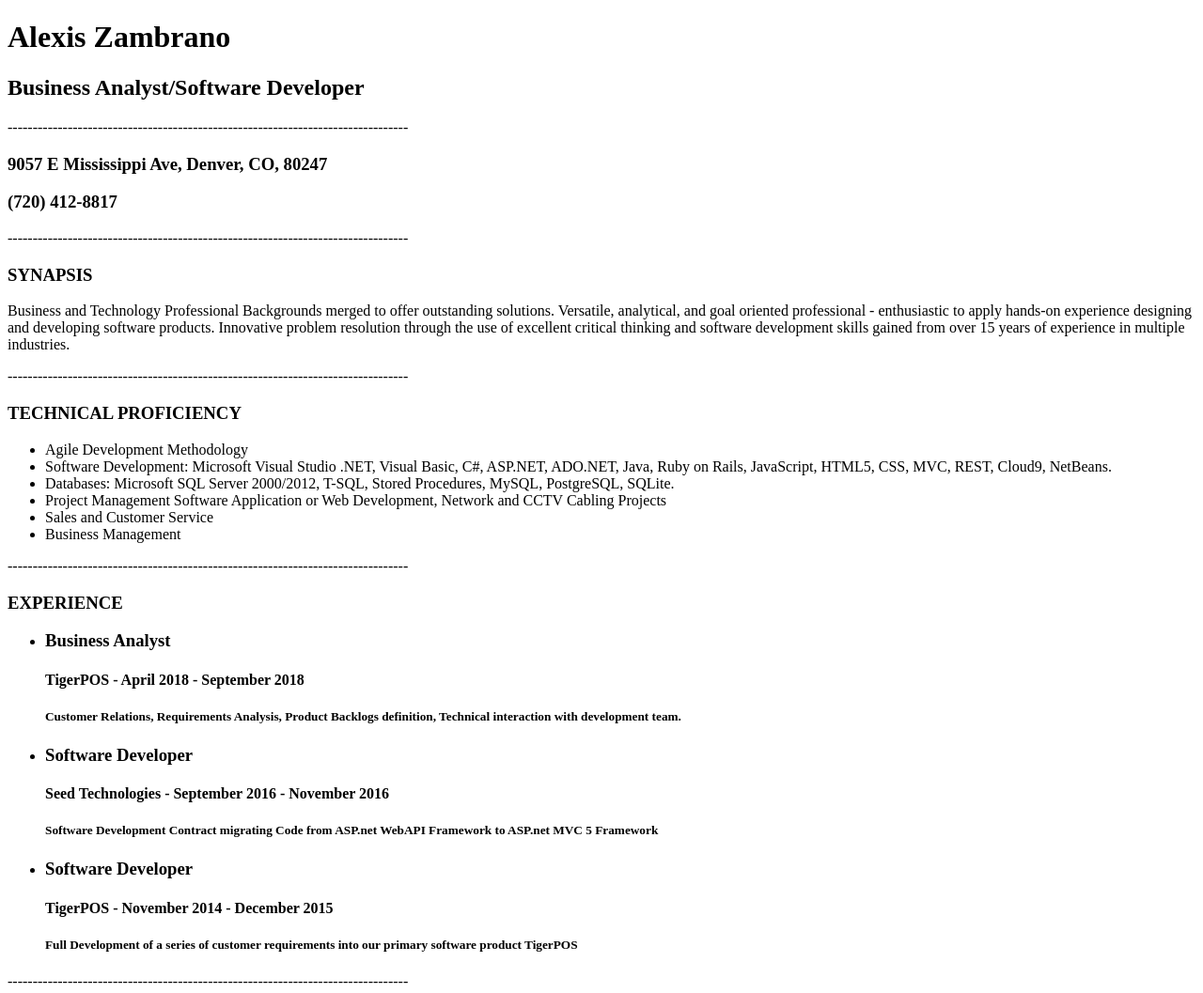
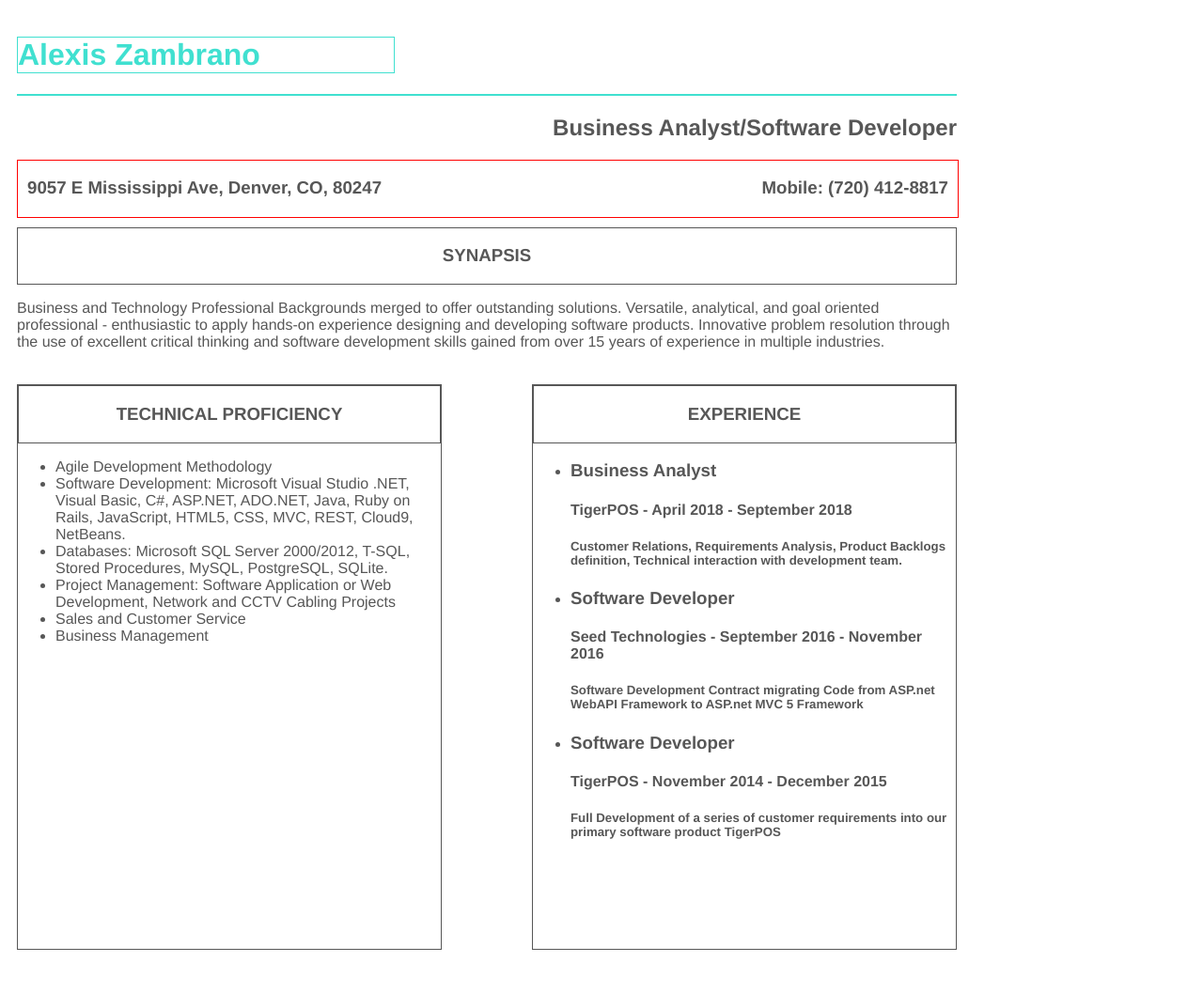
Before and after one commit to azambranoTechtonic/Resume, a plain HTML site: page index.html in a window 1280 px wide. Shown: the top 1057 px of the page at 94% size. Drawn offline with Linux system fonts and the light colour scheme.

Commit message:
Html with Css

```diff
--- a/index.html
+++ b/index.html
@@ -3,39 +3,43 @@
   <head>
     <meta charset="utf-8">
     <title>Alexis Zambrano Resume</title>
+    <link rel="stylesheet" href="styles.css">
   </head>
   <body>
+
     <div class="name"> <h1>Alexis Zambrano</h1></div>
-    <div class="jobTitle"> <h2>Business Analyst/Software Developer</h2></div>
-    <p>--------------------------------------------------------------------------------</p>
+    <div class="jobTitle">  <h2>Business Analyst/Software Developer</h2></div>
+
+    <div class="subHeader">
       <div class="address"> <h3>9057 E Mississippi Ave, Denver, CO, 80247</h3></div>
-    <div class="mobile"> <h3>(720) 412-8817</h3></div>
-    <p>--------------------------------------------------------------------------------</p>
-    <div class="synapsis"> <h3>SYNAPSIS</h3></div>
-    <div class="synapsisText"> <p>Business and Technology Professional Backgrounds merged to offer outstanding solutions. Versatile, analytical, and goal oriented professional - enthusiastic to apply hands-on experience designing and developing software products. Innovative problem resolution through the use of excellent critical thinking and software development skills gained from over 15 years of experience in multiple industries. </p></div>
-    <p>--------------------------------------------------------------------------------</p>
-    <div class="technical"> <h3>TECHNICAL PROFICIENCY</h3></div>
-    <div class="technicalBullets">
+      <div class="mobile"> <h3>Mobile: (720) 412-8817</h3></div>
+    </div>
+
+    <div class="fullBox">
+      <div class="subTitle"> <h3>SYNAPSIS</h3></div>
+      <div class="subTitleChild"> <p>Business and Technology Professional Backgrounds merged to offer outstanding solutions. Versatile, analytical, and goal oriented professional - enthusiastic to apply hands-on experience designing and developing software products. Innovative problem resolution through the use of excellent critical thinking and software development skills gained from over 15 years of experience in multiple industries. </p></div>
+    </div>
+
+    <div class="halfBox1">
+      <div class="subTitle"> <h3>TECHNICAL PROFICIENCY</h3></div>
+        <div class="subTitleChild">
             <ul>
                 <li>Agile Development Methodology</li>
                 <li>Software Development: Microsoft Visual Studio .NET, Visual Basic, C#, ASP.NET, ADO.NET, Java, Ruby on Rails, JavaScript, HTML5, CSS, MVC, REST, Cloud9, NetBeans.</li>
                 <li>Databases: Microsoft SQL Server 2000/2012, T-SQL, Stored Procedures, MySQL, PostgreSQL, SQLite.</li>
-        <li>Project Management
-Software Application or Web Development, Network and CCTV Cabling Projects
-</li>
+                <li>Project Management: Software Application or Web Development, Network and CCTV Cabling Projects</li>
                 <li>Sales and Customer Service</li>
                 <li>Business Management</li>
             </ul>
-
         </div>
-    <p>--------------------------------------------------------------------------------</p>
-    <div class="experience"> <h3>EXPERIENCE</h3></div>
-    <div class="experienceDetail">
+    </div>
+    <div class="halfBox2">
+      <div class="subTitle"> <h3>EXPERIENCE</h3></div>
+        <div class="subTitleChild">
             <ul>
                 <li><h3>Business Analyst</h3>
                     <h4>TigerPOS - April 2018 - September 2018</>
                     <h5>Customer Relations, Requirements Analysis, Product Backlogs definition, Technical interaction with development team.</h5>
-        </li>
                 </li>
                 <li><h3>Software Developer</h3>
                     <h4>Seed Technologies - September 2016 - November 2016</>
@@ -45,11 +49,9 @@ Software Application or Web Development, Network and CCTV Cabling Projects
                     <h4>TigerPOS - November 2014 - December 2015</>
                     <h5>Full Development of a series of customer requirements into our primary software product TigerPOS</h5>
                 </li>
-
             </ul>
-
         </div>
-    <p>--------------------------------------------------------------------------------</p>
+      </div>
 
   </body>
 </html>
--- /dev/null
+++ b/styles.css
@@ -0,0 +1,75 @@
+body {
+	font-family: helvetica, arial, sans-serif;
+  color: #575757;
+	min-height: 1600px;
+  padding: 10px;
+  max-width: 1000px;
+}
+
+.name {
+  color:  turquoise;
+  max-width: 1000px;
+  border-bottom: solid 2px;
+
+}
+
+h1 {
+  text-align: left;
+  width: 400px;
+  border: solid 1px;
+}
+
+.jobTitle {
+  text-align: right;
+  width: 300px:
+  border: solid 1px orchid;
+}
+
+.subTitle {
+  border: solid 1px;
+  text-align: center;
+  max-width: 1000px;
+
+
+}
+
+.subHeader {
+  width: 1000px;
+  border: solid 1px red;
+  height: 60px;
+  margin: 10px 0px 10px 0px;
+}
+
+.address {
+  text-align: left;
+  width: 450px;
+  float: left;
+  margin-left: 10px;
+}
+
+.mobile {
+  text-align: right;
+  width: 250px;
+  float: right;
+  margin-right: 10px;
+}
+
+.halfBox1 {
+  width: 450px;
+  border: solid 1px;
+  height: 600px;
+  margin: 20px 0px 20px 0px;
+  float: left;
+}
+
+.halfBox2 {
+  width: 450px;
+  border: solid 1px;
+  height: 600px;
+  margin: 20px 0px 20px 0px;
+  float: right;
+}
+
+p {
+  max-width: 1000px;
+}
```
Lines whose indentation alone changed are shown as unchanged.
